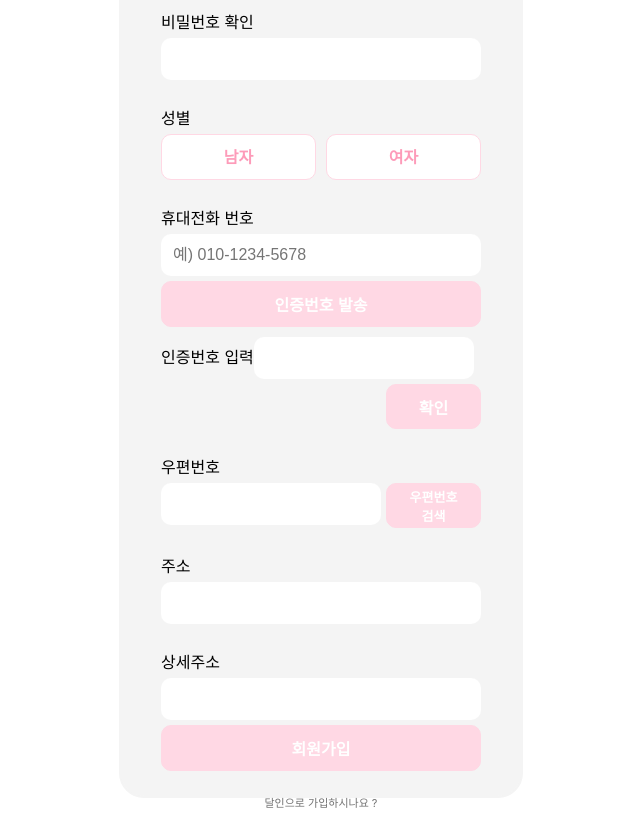
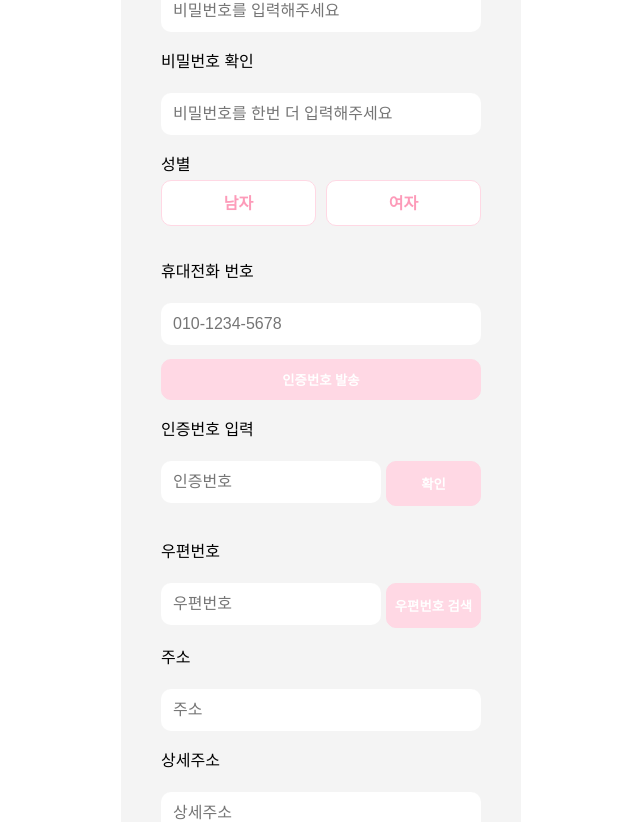
Before and after one commit to jaeheoon/moeego_client, a React (Vite) app: page /signup in a window 1280 px wide. Shown: the part 506-1328 px from the top of the page, without its empty margins (319-959 px from the left). Built offline with nearby package versions, Linux system fonts and the light colour scheme.

Commit message:
[FE] Feat: 다음 우편번호 API 사용을 위한 React 설정 (#34)
Co-authored-by: codelily <coldelily98@naver.com>

```diff
--- a/package.json
+++ b/package.json
@@ -13,6 +13,7 @@
     "axios": "^1.7.7",
     "moeego_client": "file:",
     "react": "^18.3.1",
+    "react-daum-postcode": "^3.1.3",
     "react-dom": "^18.3.1",
     "react-redux": "^9.1.2",
     "react-router-dom": "^6.28.0",
--- a/src/components/join/Join.jsx
+++ b/src/components/join/Join.jsx
@@ -1,132 +1,116 @@
-import React from 'react';
+import React, { useEffect } from 'react';
+import { Link } from 'react-router-dom';
+import checkPost from '../../js/daumpost';
 import "../../css/join/Join.css";
-import { Link } from 'react-router-dom';
 
 const Join = () => {
+    useEffect(() => {
+        const scriptSrc = "//t1.daumcdn.net/mapjsapi/bundle/postcode/prod/postcode.v2.js";
+        if (!document.querySelector(`script[src="${scriptSrc}"]`)) {
+            const script = document.createElement('script');
+            script.src = scriptSrc;
+            script.async = true;
+            document.body.appendChild(script);
+
+            // Cleanup: 스크립트 제거
+            return () => {
+                document.body.removeChild(script);
+            };
+        }
+    }, []);
+
+
     return (
         <div className="JoinPage">
             <div id="join_container">
-                    <h1>MoeeGo에 오신 것을 환영합니다.</h1>
-                <form className="joinbox">
-                    <br/>
+                <h1>MoeeGo에 오신 것을 환영합니다.</h1>
+                <form id="joinForm" className="joinbox">
                     <div className="join-align">
                         <label>이름</label>
                     </div>
                     <div>
-                        <input className="namebox" type="text" placeholder='이름(실명)을 입력해주세요.'/>
+                        <input className="namebox" type="text" placeholder='이름(실명)을 입력해주세요' />
                     </div>
-                    {/* 유효성검사
-                    <div>
-                        <p>이름을 입력해주세요.</p>
-                    </div>
-                     */}
                     <div className="join-align">
                         <span id="warn">타인 명의로 가입 시 계정이 정지되고 재가입이 불가능합니다.</span>
                     </div>
                     <div id="nameDiv"></div>
-                    <br/>
 
                     <div className="join-align">
-                        <lable>이메일</lable>
+                        <label>이메일</label>
                     </div>
                     <div>
-                        <input className="emailbox" type='email' placeholder='MoeeGo@example.com' />
+                        <input className="emailbox" type='email' placeholder='moeego@example.com' />
                     </div>
                     <div id="emailDiv"></div>
-                    {/* 유효성검사
-                    <div>
-                        <p>이메일 주소를 입력해주세요.</p>
-                    </div>
-                     */}
-                    <br/>
 
                     <div className="join-align">
-                        <lable>비밀번호</lable>
+                        <label>비밀번호</label>
                     </div>
                     <div>
-                        <input className="pwdbox"type='password' placeholder='비밀번호를 입력해 주세요.' />
+                        <input className="pwdbox" type='password' placeholder='비밀번호를 입력해주세요' />
                     </div>
                     <div id="pwdDiv"></div>
-                    {/* 유효성검사
-                    <div>
-                        <p>비밀번호를 입력해 주세요.</p>
-                    </div>
-                     */}
-                     <br/>
+
                     <div className="join-align">
-                        <lable>비밀번호 확인</lable>
+                        <label>비밀번호 확인</label>
                     </div>
                     <div>
-                        <input className="repwdbox" type='password' />
-                        {/* <div>
-                            <p>비밀번호가 일치하지 않습니다.</p>
-                        </div> */}
+                        <input className="repwdbox" type='password' placeholder='비밀번호를 한번 더 입력해주세요' />
                     </div>
                     <div id="repwdDiv"></div>
-                    <br/>
 
                     <div className="join-align">
                         <label>성별</label>
                         <div className="select">
-                            <input type="radio" value="M" id="m" name="gender"/><label for="m">남자</label>
-                            <input type="radio" value="F" id="w" name="gender"/><label for="w">여자</label>
+                            <input type="radio" value="M" id="m" name="gender" /><label htmlFor="m">남자</label>
+                            <input type="radio" value="F" id="w" name="gender" /><label htmlFor="w">여자</label>
                         </div>
                     </div>
 
-                    <br/>
                     <div className="join-align">
                         <label>휴대전화 번호</label>
                     </div>
                     <div>
-                        <input className="phonebox" type='text' placeholder='예) 010-1234-5678' />
+                        <input className="phonebox" type='text' placeholder='010-1234-5678' />
                     </div>
                     <div>
-                        <button className="checkBtn">
-                        인증번호 발송</button>
+                        <input type="button" className="checkBtn" value='인증번호 발송' />
                     </div>
+
                     <div className="join-align">
                         <label>인증번호 입력</label>
-                        <input className="checknumbox" type='text' />
-                        <button className="checknumBtn">
-                            확인</button>
+                        <div className='join-align-inside'>
+                            <input className="checknumbox" type='text' placeholder='인증번호' />
+                            <input type="button" className="checknumBtn" value="확인" />
+                        </div>
                     </div>
-                    <br/>
 
-                    <div className="join-align">
-                        <label>우편번호</label>
+                    <div className="join-align"><label>우편번호</label></div>
+                    <div>
+                        <input className="zipcodebox" id="zipcode" name="zipcode" type='text' placeholder='우편번호' readOnly />
+                        <input type="button" className="zipcheckBtn" value="우편번호 검색" onClick={() => checkPost("zipcode", "addr1", "addr2")} />
                     </div>
-                    <div>
-                        <input className="zipcodebox" type='text' />
-                        <button className="zipcheckBtn">
-                            우편번호 검색</button>
-                    </div>
-                    <br/>
 
                     <div className="join-align">
                         <label>주소</label>
                     </div>
                     <div>
-                        <input className="addrbox" type='text' />
+                        <input className="addrbox" id="addr1" name="addr1" type='text' placeholder='주소' readOnly />
                     </div>
-                    <br/>
 
                     <div className="join-align">
                         <label>상세주소</label>
                     </div>
                     <div>
-                        <input className="detailaddrbox" type='text' />
+                        <input className="detailaddrbox" id="addr2" name="addr2" type='text' placeholder='상세주소' />
                     </div>
-                    <button className="joinBtn">회원가입</button>
-                    <br/>
-                    <div className="dalin">
-                    <Link to='/pro/signup/main'>
-                    <a href="#">달인으로 가입하시나요 ?</a>
-                    </Link>
-                    </div>
+
+                    <input type="button" className="joinBtn" value="회원가입" />
+                    <div className="dalin"><Link to='/pro/signup/main'>달인으로 가입하시나요?</Link></div>
                 </form>
-                <br/>
-            </div>
-        </div>
+            </div >
+        </div >
     );
 };
 
--- a/src/components/mypage/ChangeAddress.jsx
+++ b/src/components/mypage/ChangeAddress.jsx
@@ -1,8 +1,25 @@
-import React from 'react';
+import React, { useEffect } from 'react';
 import { Link } from 'react-router-dom';
+import checkPost from '../../js/daumpost';
 import "../../css/mypage/ChangeAddress.css";
 
 const ChangeAddress = () => {
+    useEffect(() => {
+        const scriptSrc = "//t1.daumcdn.net/mapjsapi/bundle/postcode/prod/postcode.v2.js";
+        if (!document.querySelector(`script[src="${scriptSrc}"]`)) {
+            const script = document.createElement('script');
+            script.src = scriptSrc;
+            script.async = true;
+            document.body.appendChild(script);
+
+            // Cleanup: 스크립트 제거
+            return () => {
+                document.body.removeChild(script);
+            };
+        }
+    }, []);
+
+
     return (
         <div className='ChangeAddressPage'>
             <div className='ChangeAddressWrap'>
@@ -13,23 +30,25 @@ const ChangeAddress = () => {
                 <form className='ChangeAddressForm'>
                     <div className='ChangeAddressContainer'>
                         <h3 className="SubTitle">우편번호</h3>
-                        <div>
-                            <Link to=""><input type="text" id="zipcode" name="zipcode" placeholder='우편번호' /></Link>
-                            <input type="button" id="zipcodeBtn" value="주소검색" />
+                        <div className="zipWrap">
+                            <input type="text" className='zipcodeInput' id="zipcodeUpdate" name="zipcodeUpdate" placeholder='우편번호' readOnly />
+                            <div className="zipButton">
+                                <input type="button" id="zipcodeBtn" value="주소검색" onClick={() => checkPost("zipcodeUpdate", "addr1Update", "addr2Update")} />
+                            </div>
                         </div>
                     </div>
                     <hr />
                     <div className='ChangeAddressContainer'>
                         <h3 className="SubTitle">주소</h3>
                         <div>
-                            <input type="text" id="addr1" name="addr1" placeholder='주소를 입력해주세요' />
+                            <input type="text" id="addr1Update" name="addr1Update" placeholder='주소를 입력해주세요' />
                         </div>
                     </div>
                     <hr />
                     <div className='ChangeAddressContainer'>
                         <h3 className="SubTitle">상세주소</h3>
                         <div>
-                            <input type="text" id="addr2" name="addr2" placeholder='상세주소를 입력해주세요' />
+                            <input type="text" id="addr2Update" name="addr2Update" placeholder='상세주소를 입력해주세요' />
                         </div>
                     </div>
                     <hr />
--- a/src/css/join/Join.css
+++ b/src/css/join/Join.css
@@ -24,14 +24,17 @@
     align-items: center;
     border: 2px solid #F4F4F4;
     width: 400px;
-    height: 1120px;
     border-radius: 25px;
     background-color: #F4F4F4;
+    box-sizing: border-box;
+    padding-bottom: 2em;
 }
 
 .JoinPage #warn {
     color: #737373;
     font-size: 11px;
+    text-decoration: none;
+    cursor: default;
 }
 
 .JoinPage input[type="password"] {
@@ -45,7 +48,8 @@
 .JoinPage .join-align{
     width: 320px;
     align-items: center;
-    margin-top: 5px;
+    margin-top: 1em;
+    margin-bottom: 1em;
 }
 
 .joinbox .namebox,.joinbox .pwdbox,.joinbox .emailbox,.joinbox .repwdbox,.joinbox .phonebox,.joinbox .addrbox ,.joinbox .detailaddrbox{
@@ -55,8 +59,20 @@
     font-size: 16px;
     width: 320px;
     box-sizing: border-box;
-    outline: lightcoral;
 }
+
+.joinbox input[type="text"]:focus,
+.joinbox input[type="password"]:focus,
+.joinbox input[type="email"]:focus,
+.joinbox input[type="text"]:active,
+.joinbox input[type="password"]:active,
+.joinbox input[type="email"]:active,
+.joinbox input[type="text"]:not(:placeholder-shown),
+.joinbox input[type="password"]:not(:placeholder-shown),
+.joinbox input[type="email"]:not(:placeholder-shown) {
+    outline: 2px solid #fcc1cc;
+}
+
 
 .JoinPage .checknumbox,.JoinPage .zipcodebox{
     border-radius: 10px;
@@ -67,7 +83,9 @@
     box-sizing: border-box;
 }
 
-.JoinPage .zipcodebox {margin-right: 5px;}
+.JoinPage .zipcodebox {
+    margin-right: 5px;
+}
 
 .JoinPage .checknumBtn,.JoinPage .checkBtn,.JoinPage .zipcheckBtn,.JoinPage .joinBtn {
     display: flex;
@@ -75,8 +93,8 @@
     justify-content: center;
     gap: 0.5em;
     box-sizing: border-box;
-    padding: 10px 20px;
-    font-size: 16px;
+    padding: 10px 0px;
+    font-size: 10pt;
     border-radius: 10px;
     color: white;
     width: 320px;
@@ -85,22 +103,29 @@
     background-color: #FFD8E4;
     margin-top: 5px;
     font-weight: bold;
+    text-align: center;
+    box-sizing: border-box;
 }
+
 .JoinPage .checknumBtn,.JoinPage .zipcheckBtn {
     width: 95px;
     height : 45px;
     float: right;
-    font-weight: bold;
+    box-sizing: border-box;
 }
 
-.JoinPage .checknumBtn {font-size: 16px;}
-
-.JoinPage .zipcheckBtn {font-size: 13px;}
+.JoinPage .join-align-inside {
+    margin-top: 1em;
+}
 
 .JoinPage .dalin a {
     text-decoration: none;
     color: #737373;
     font-size: 11px;
+}
+
+.JoinPage .dalin a:hover {
+    color: lightcoral;
 }
 
 .JoinPage .radio {
@@ -125,6 +150,10 @@
 .JoinPage .checknumBtn:hover, .JoinPage .checkBtn:hover, .JoinPage .zipcheckBtn:hover, .JoinPage .joinBtn:hover, .JoinPage .radio:hover {
     background-color: white;
     color: #fd9bb9;
+}
+
+.JoinPage .joinBtn, .JoinPage .checkBtn {
+    margin-top: 1em;
 }
 
 .JoinPage .select {
@@ -161,6 +190,9 @@
 
 .JoinPage .select input[type=radio]:checked+label{
     background-color: #FFD8E4;
-    color: white;
-    border-color: lightcoral;
+    color: #ffffff;
 }
+
+.JoinPage .dalin {
+    margin-top: 1em;
+}
--- a/src/css/mypage/ChangeEmail.css
+++ b/src/css/mypage/ChangeEmail.css
@@ -53,7 +53,7 @@
     border-bottom: 1px solid #b2b2b2;
 }
 
-.EmailWrap input[type="email"]:focus, .EmailWrap input[type="email"]:active {
+.EmailWrap input[type="email"]:focus, .EmailWrap input[type="email"]:active, .EmailWrap input[type="email"]:not(:placeholder-shown) {
     border-bottom: 1px solid lightcoral;
     box-sizing: border-box;
 }
--- /dev/null
+++ b/src/js/daumpost.js
@@ -0,0 +1,32 @@
+const checkPost = (zipcodeId, addr1Id, addr2Id) => {
+    if (typeof daum === 'undefined' || !daum.Postcode) {
+        console.error("Daum Postcode API가 로드되지 않았습니다.");
+        return;
+    }
+
+    new daum.Postcode({
+        oncomplete: function (data) {
+            let addr = '';
+            if (data.userSelectedType === 'R') {
+                addr = data.roadAddress; // 도로명 주소
+            } else {
+                addr = data.jibunAddress; // 지번 주소
+            }
+
+            // 안전하게 값 설정하기
+            const zipcodeInput = document.getElementById(zipcodeId);
+            const addr1Input = document.getElementById(addr1Id);
+            const addr2Input = document.getElementById(addr2Id);
+
+            if (zipcodeInput && addr1Input && addr2Input) {
+                zipcodeInput.value = data.zonecode;
+                addr1Input.value = addr;
+                addr2Input.focus();
+            } else {
+                console.error("주소 필드를 찾을 수 없습니다.");
+            }
+        }
+    }).open();
+};
+
+export default checkPost;
```
Also changed, not shown: src/css/mypage/ChangeAddress.css (+23 -11 lines), 1 other file (tests, documents, lock files or other folders).
